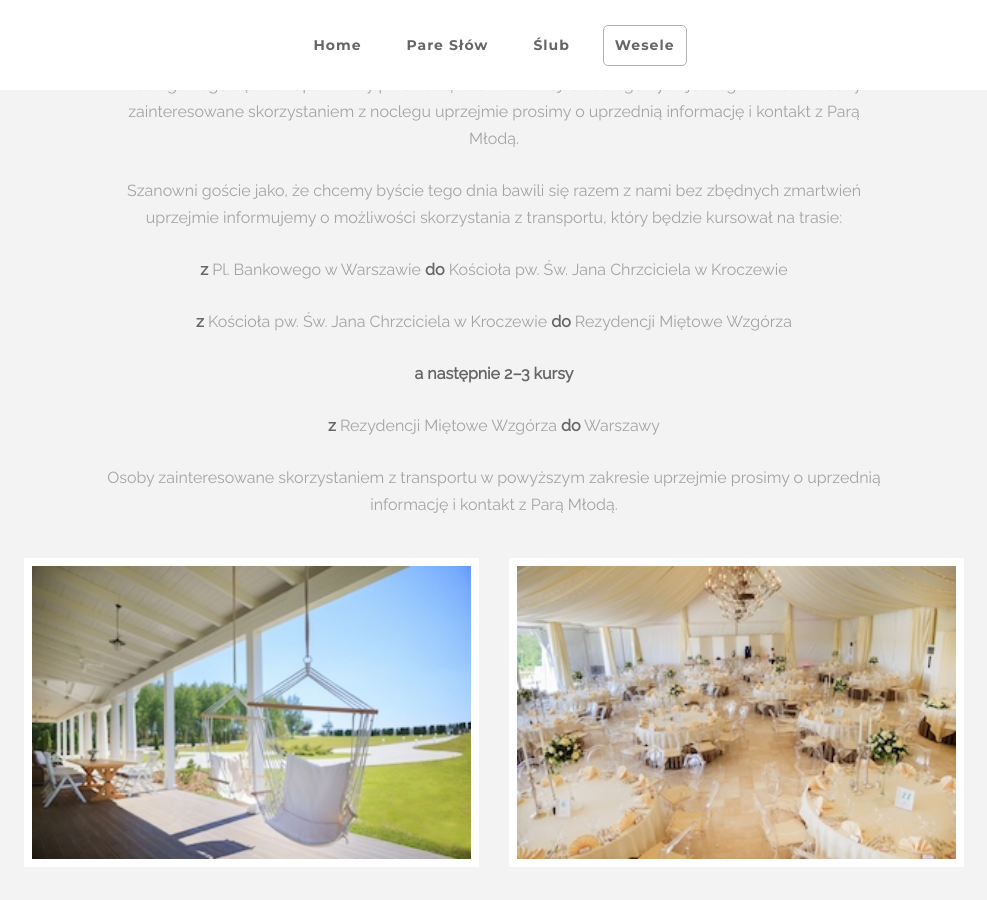
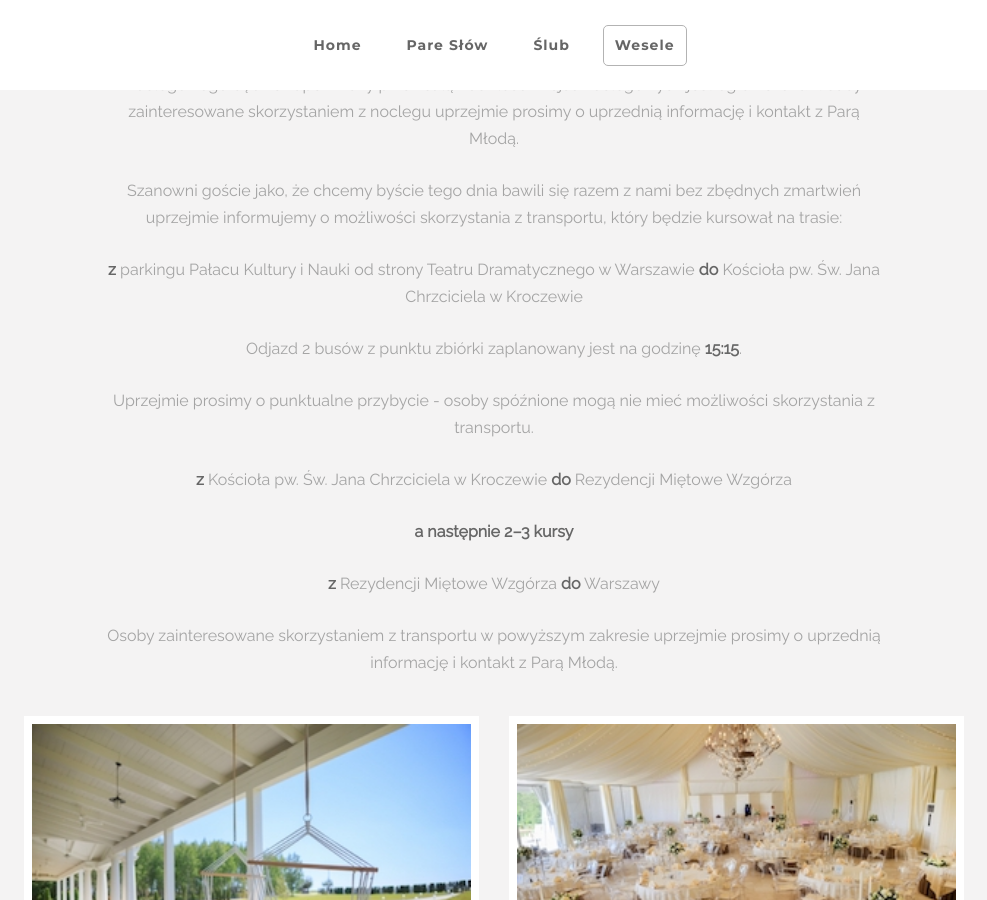
Before and after one commit to cmbuckley/marikaimaciek.pl, a Jekyll site: the page built from wesele.html, in a window 1280 px wide and 900 px high, scrolled down 953 px. Shown: the whole window, without its empty margins (146-1133 px from the left). Built offline with Jekyll 4.4.1, drawn with Linux system fonts in a browser that asks for light colours.

Commit message:
Update transport location/times

```diff
--- a/wesele.html
+++ b/wesele.html
@@ -19,8 +19,12 @@ map_footer: reception
                                 <p class="animation fadeInUp">Maciek: <a href="tel:+48600079220">600&nbsp;079&nbsp;220</a></p>
                                 <p class="animation fadeInUp">Szanowni goście jeśli macie szczególne ograniczenia żywieniowe, uprzejmie prosimy o uprzednią informację i kontakt z Parą Młodą.</p>
                                 <p class="animation fadeInUp">Szanowni goście chcielibyśmy poinformować o możliwości skorzystania z noclegu. Transport do miejsca noclegowego będzie zapewniony przez całą noc. Ilość miejsc noclegowych jest ograniczona. Osoby zainteresowane skorzystaniem z noclegu uprzejmie prosimy o uprzednią informację i kontakt z Parą Młodą.</p>
+
                                 <p class="animation fadeInUp">Szanowni goście jako, że chcemy byście tego dnia bawili się razem z nami bez zbędnych zmartwień uprzejmie informujemy o możliwości skorzystania z transportu, który będzie kursował na trasie:</p>
-                                <p class="animation fadeInUp"><strong>z</strong> Pl. Bankowego w Warszawie <strong>do</strong> Kościoła pw. Św. Jana Chrzciciela w Kroczewie</p>
+
+                                <p class="animation fadeInUp"><strong>z</strong> parkingu Pałacu Kultury i Nauki od strony Teatru Dramatycznego w Warszawie <strong>do</strong> Kościoła pw. Św. Jana Chrzciciela w Kroczewie</p>
+                                <p class="animation fadeInUp">Odjazd 2 busów z punktu zbiórki zaplanowany jest na godzinę <strong>15:15</strong>.</p>
+                                <p class="animation fadeInUp">Uprzejmie prosimy o punktualne przybycie - osoby spóźnione mogą nie mieć możliwości skorzystania z transportu.</p>
                                 <p class="animation fadeInUp"><strong>z</strong> Kościoła pw. Św. Jana Chrzciciela w Kroczewie <strong>do</strong> Rezydencji Miętowe Wzgórza</p>
                                 <p class="animation fadeInUp"><strong>a następnie 2&ndash;3 kursy</strong></p>
                                 <p class="animation fadeInUp"><strong>z</strong> Rezydencji Miętowe Wzgórza <strong>do</strong> Warszawy</p>
```
